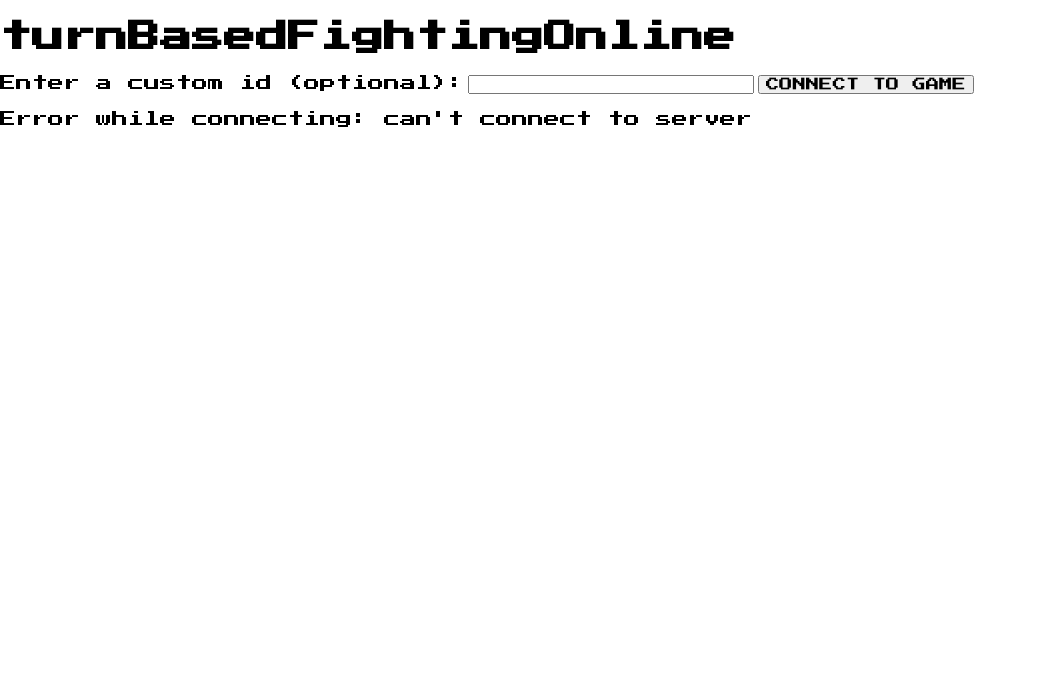
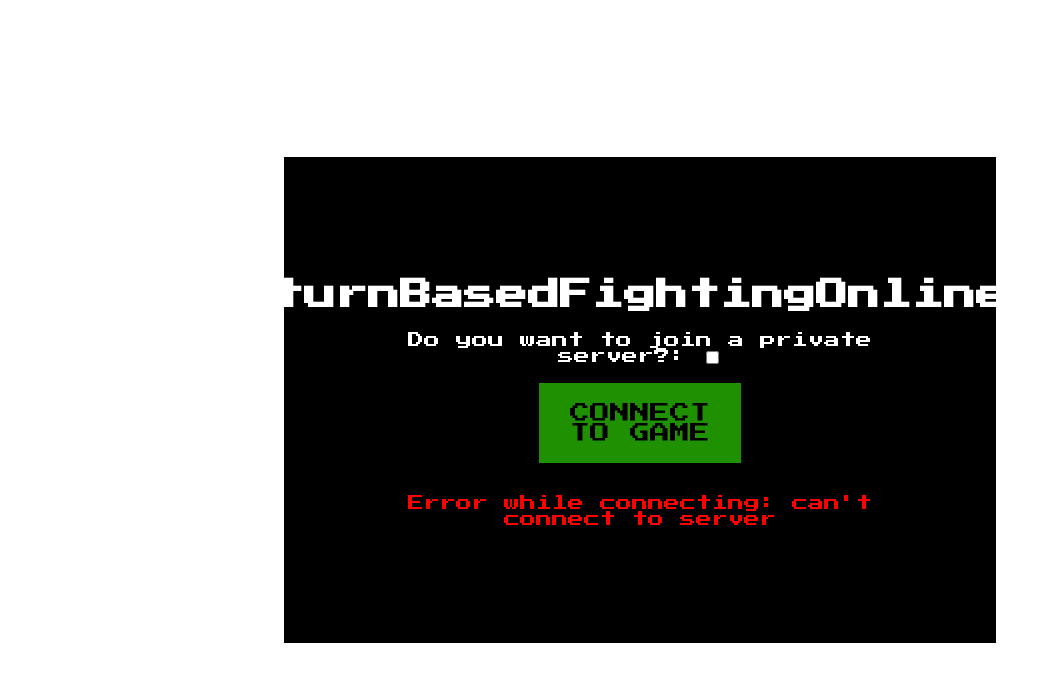
Before and after one commit to Sosna123/turnBasedFightingOnline, a plain HTML site: page website/index.html in a window 1280 px wide. Both pictures are taken after a click on the button "CONNECT TO GAME". Shown: the whole page, without its empty margins (0-1059 px from the left). Drawn offline with Linux system fonts and the light colour scheme; no server answers.

Commit message:
some style changes

```diff
--- a/api/index.js
+++ b/api/index.js
@@ -89,6 +89,11 @@ app.post("/connect", (req, res) => {
     }
 
     let customId = req.body.id
+
+    if(customId.length > 16){
+        customId = customId.substring(0, 16)
+    }
+
     let currPlayer = null;
     let password = null
     let state = null
--- a/website/connect.js
+++ b/website/connect.js
@@ -1,19 +1,31 @@
 const connectBtn = document.querySelector("#connectBtn")
+const customIdCheckbox = document.querySelector("#customIdCheckbox")
+const customIdDiv = document.querySelector("#customIdDiv")
 const customId = document.querySelector("#customId")
 const errors = document.querySelector("#errors")
 const apiUri = "http://192.168.0.162:3000"
 
+customIdCheckbox.addEventListener("click", () => {
+    customIdDiv.style.display = customIdCheckbox.checked ? "block" : "none"
+})
+
+
 connectBtn.addEventListener("click", async () => {
     let data = null
+    let customIdParsed = customId.value
 
-    if(customId.value){
+    if(customIdParsed.length > 16){
+        customIdParsed = customIdParsed.substring(0, 16)
+    }
+
+    if(customIdParsed.value){
         try{
             data = await fetch(`${apiUri}/connect`, {
                 method: "post",
                 headers:{
                     "Content-Type": "application/json"
                 },
-                body: JSON.stringify({id: customId.value})
+                body: JSON.stringify({id: customIdParsed.value})
             })
         }catch(e){
             errors.innerText = `Error while connecting: can't connect to server`
--- a/website/index.html
+++ b/website/index.html
@@ -3,15 +3,25 @@
 <head>
     <meta charset="UTF-8">
     <meta name="viewport" content="width=device-width, initial-scale=1.0">
-    <title>Document</title>
+    <title>Joining - turnBasedFightingOnline</title>
     <link rel="stylesheet" href="styleIndex.css">
     <script src="connect.js" defer></script>
 </head>
 <body>
-    <h1>turnBasedFightingOnline</h1>
-    <label for="customId">Enter a custom id (optional):</label>
-    <input type="text" name="customId" id="customId">
-    <button id="connectBtn">CONNECT TO GAME</button>
-    <p id="errors"></p>
+    <div id="container">
+        <div id="displayContainer">
+            <h1>turnBasedFightingOnline</h1>
+            <div>
+                <label for="customIdCheckbox">Do you want to join a private server?:</label>
+                <input type="checkbox" name="customIdCheckbox" id="customIdCheckbox">
+            </div>
+            <div id="customIdDiv">
+                <label for="customId">Enter a custom code:</label>
+                <input type="text" name="customId" id="customId">
+            </div>
+            <button id="connectBtn">CONNECT TO GAME</button>
+            <p id="errors"></p>
+        </div>
+    </div>
 </body>
 </html>
--- a/website/styleIndex.css
+++ b/website/styleIndex.css
@@ -4,10 +4,55 @@
 body{
     margin: 0;
     padding: 0;
-    overflow-x: hidden;
+    overflow: hidden;
     height: 100vh;
 }
 
 body > *{
     font-family: "Press Start 2P", monospace;
 }
+
+#container{
+    text-align: center;
+    width: 100vw;
+    height: 100vh;
+    display: flex;
+    justify-content: center;
+    align-items: center;
+    flex-direction: column;
+    color: white;
+}
+
+#displayContainer{
+    text-align: center;
+    padding: 100px;
+    width: 40vw;
+    display: flex;
+    justify-content: center;
+    align-items: center;
+    flex-direction: column;
+    background-color: black;
+    color: white;
+}
+
+#customIdDiv{
+    display: none;
+}
+
+button{
+    padding: 20px;
+    width: 40%;
+    border: 1px solid black;
+    font-size: 20px;
+    font-family: "Press Start 2P", monospace;
+    background-color: #1f9000;
+    margin: 15px;
+}
+
+button:active{
+    background-color: #145a00;
+}
+
+#errors{
+    color: red;
+}
```
Also changed, not shown: website/game.html (+1 -1 lines), website/styleGame.css (+18 -3 lines).
